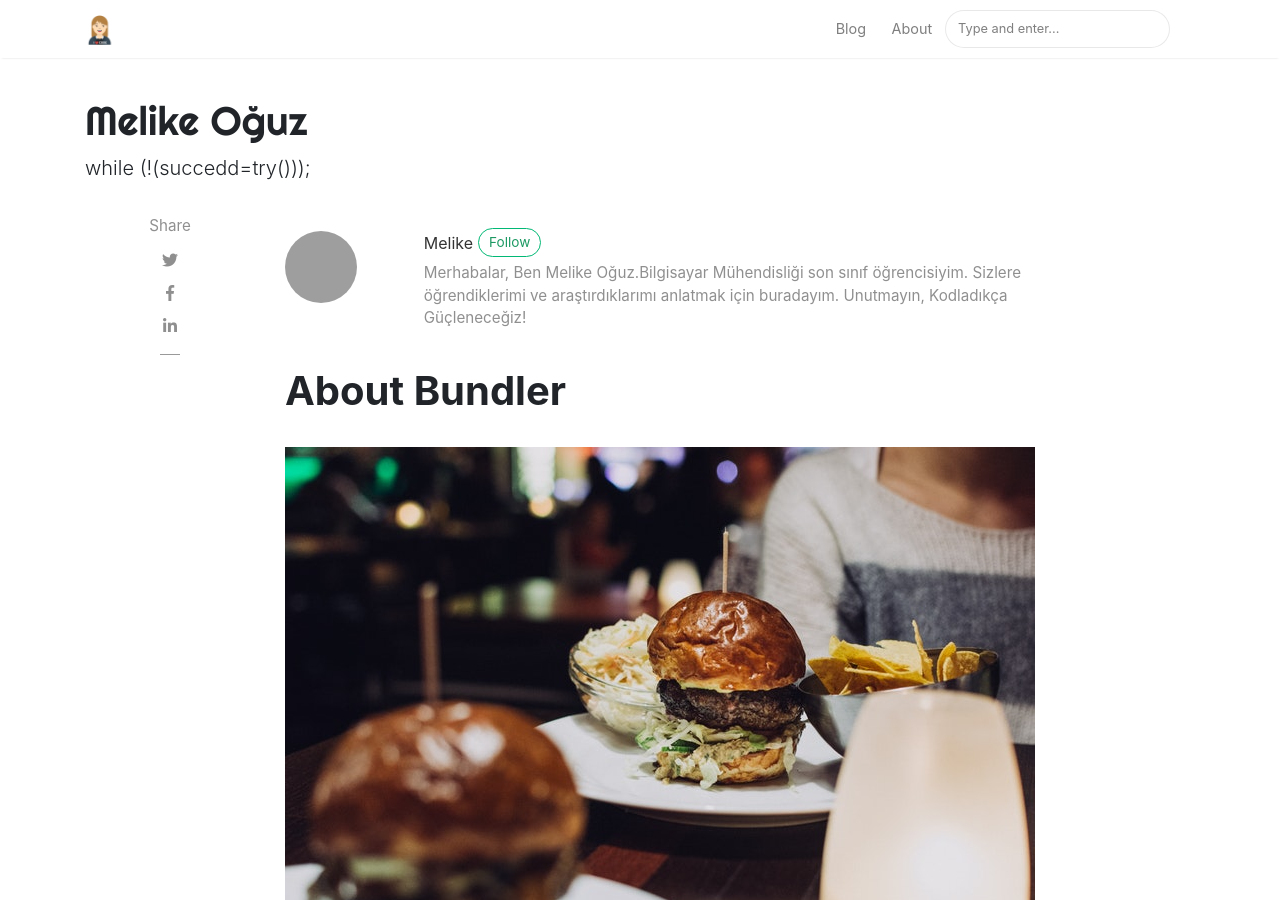
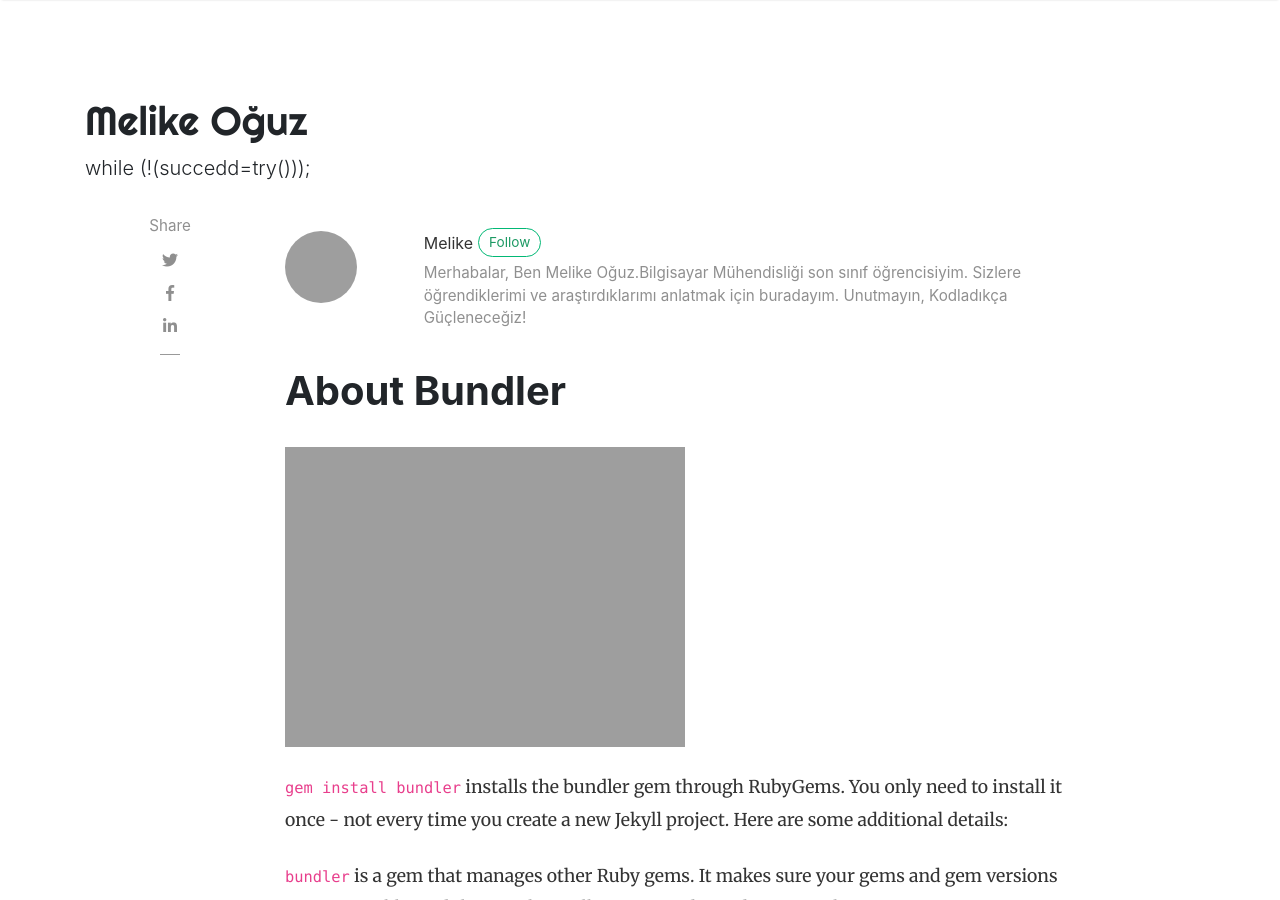
Before and after one commit to melikeoguz/melikeoguz.github.io, a Jekyll site: the page built from _posts/2018-05-12-about-bundler.md, in a window 1280 px wide and 900 px high. Built offline with Jekyll 4.4.1, drawn with Linux system fonts in a browser that asks for light colours; nearby versions of some CDN libraries; comment, search, counter and statistics services are not loaded; grey boxes are pictures that could not be loaded.

Commit message:
Update 2018-05-12-about-bundler.md

```diff
--- a/_posts/2018-05-12-about-bundler.md
+++ b/_posts/2018-05-12-about-bundler.md
@@ -3,7 +3,7 @@ layout: post
 title:  "About Bundler"
 author: melike
 categories: [  ]
-image: assets/images/2.jpg
+image: assets/images/16-kapak.jpg
 rating: 3
 ---
 `gem install bundler` installs the bundler gem through RubyGems. You only need to install it once - not every time you create a new Jekyll project. Here are some additional details:
```
